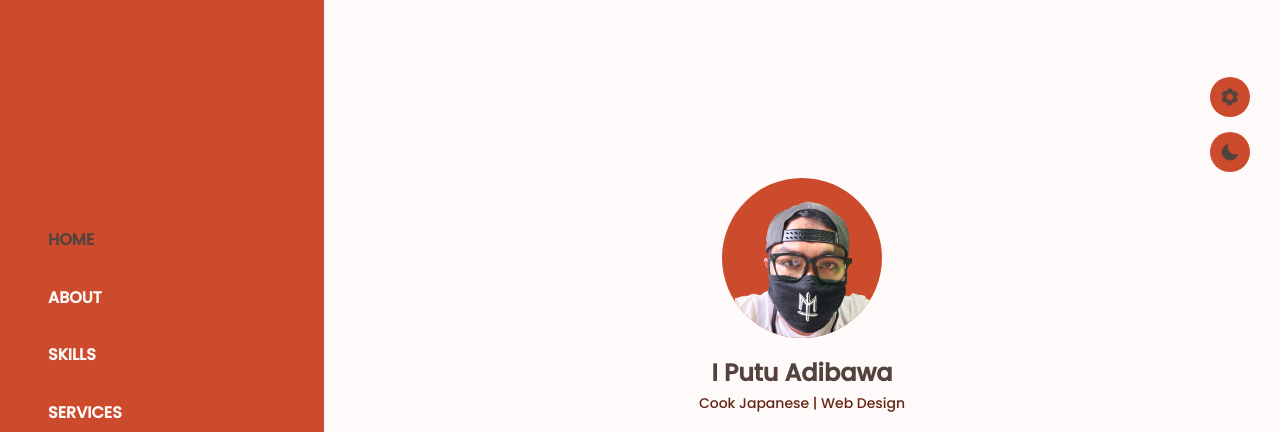
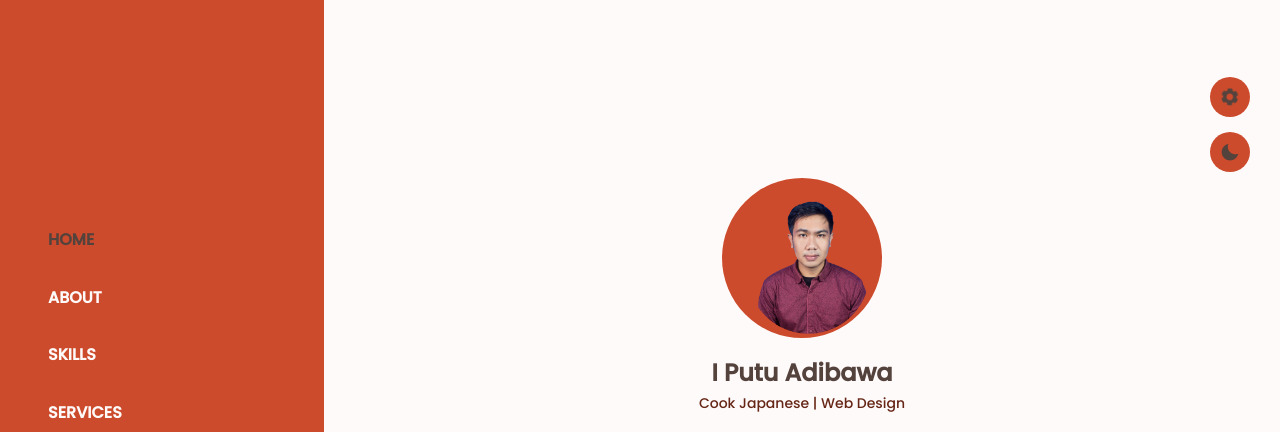
Before and after one commit to ADIKO-dot/portfolio, a plain HTML site: page index.html in a window 1280 px wide. Shown: the top 432 px of the page. Drawn offline with nearby package versions, Linux system fonts and the light colour scheme.

Commit message:
Update index.html

```diff
--- a/index.html
+++ b/index.html
@@ -81,7 +81,7 @@
             <div class="home__container bd-grid">
                 <div class="home__data">
                     <div class="home__img">
-                        <img src="assets/img/perfil.png" alt="">
+                        <img src="assets/img/photoptofil.png" alt="">
                     </div>
 
                     <h1 class="gome__title">I Putu Adibawa</h1>
```
